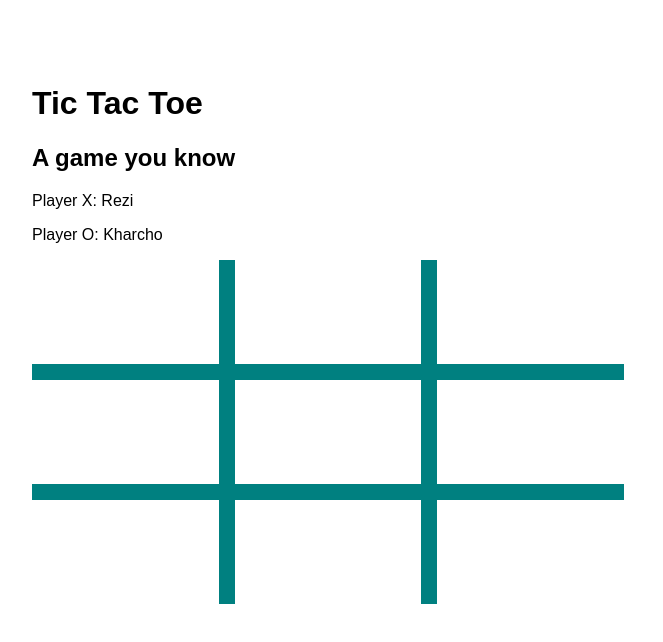
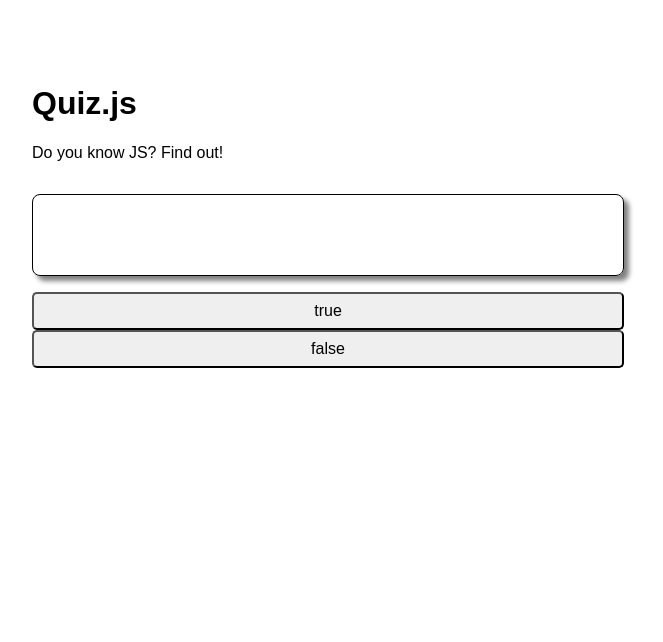
Before and after one commit to rezis-work/js-verse-two, a plain HTML site: page index.html in a window 1280 px wide. Shown: the whole page, without its empty margins (312-975 px from the left). Drawn offline with Linux system fonts and the light colour scheme.

Commit message:
quiz game

```diff
--- a/index.html
+++ b/index.html
@@ -2,7 +2,7 @@
 <html lang="en-US">
   <head>
     <meta charset="utf-8" />
-    <title>JavaScripTacToe</title>
+    <title>Quiz.js</title>
     <style>
       body {
         margin: 1rem auto;
@@ -13,51 +13,90 @@
         width: 50%;
         margin: 1em auto;
       }
-      #board {
+      main {
+        min-width: 25rem;
         max-width: 50%;
-        margin: 1em auto;
-        display: grid;
-        grid-template-columns: 1fr 1fr 1fr;
-        grid-template-rows: 1fr 1fr 1fr;
-        grid-gap: 1rem;
-        background-color: teal;
+        margin: 0px auto;
+        display: flex;
+        flex-direction: column;
       }
-      .square {
-        min-height: 1.3em;
+      #statement {
+        border: 1px solid black;
+        border-radius: 0.5rem;
+        box-shadow: 5px 5px 5px gray;
+        padding: 1rem;
+        font-size: x-large;
         text-align: center;
-        background-color: white;
-        font-size: 5rem;
-        font-family: monospace;
-        color: black;
+        margin: 1rem 0px;
+        min-height: 2em;
+      }
+      #explanation {
+        padding: 1rem;
+        text-align: center;
+      }
+      #options {
+        width: 100%;
+        display: flex;
+        flex-direction: column;
+      }
+      button {
+        padding: 0.5rem;
+        font-size: medium;
+        border-radius: 5px;
+      }
+      .correct {
+        background-color: lightgreen;
+      }
+      .incorrect {
+        background-color: lightpink;
       }
     </style>
   </head>
   <body>
     <header>
-      <h1>Tic Tac Toe</h1>
-      <h2>A game you know</h2>
-
-      <div id="players">
-        <p id="p1" class="player">
-          Player <span id="p1-symbol">X</span>: <span id="p1-name">Rezi</span>
-        </p>
-        <p id="p2" class="player">
-          Player <span id="p2-symbol">O</span>:
-          <span id="p2-name">Kharcho</span>
-        </p>
-      </div>
+      <h1>Quiz.js</h1>
+      <p>Do you know JS? Find out!</p>
     </header>
 
-    <div id="board">
-      <div class="square"></div>
-      <div class="square"></div>
-      <div class="square"></div>
-      <div class="square"></div>
-      <div class="square"></div>
-      <div class="square"></div>
-      <div class="square"></div>
-      <div class="square"></div>
-      <div class="square"></div>
-    </div>
+    <main>
+      <div id="statement"></div>
+
+      <div id="options">
+        <button name="true" value="true">true</button>
+        <button name="false" value="false">false</button>
+      </div>
+
+      <div id="explanation"></div>
+    </main>
   </body>
+
+  <script type="text/javascript">
+    // TODO 1: Declare & assign variables pointing to the corresponding element(s)
+    // statement should be the "statement" div
+    // optionButtons should be all the elements within the "options" div
+    // explanation should be the "explanation" div
+
+    // TODO 2: Declare & assign a variable called fact
+    // Its value should be an object with a statement, true/false answer, and explanation
+
+    // TODO 3: Set the text of the statement element to the fact's statement
+
+    // TODO 4: Declare disable & enable functions to set or remove the "disabled" attribute from a given button element
+    // disable(button) should set the button element's attribute "disabled" to the value ""
+    // enable(button) should remove the attribute "disabled" from the button element
+
+    // TODO 5: Declare an isCorrect function that compares a guess to the right answer
+    // isCorrect(guess) should return true if the guess matches the fact's answer
+
+    // TODO 6A: Use a for loop to add a click event listener to each of the optionButtons
+    // TODO 6B: Within the event handler function, display the fact's explanation by setting the text of the explanation element
+
+    // TODO 7: Within the event handler function,
+    // Use a for loop to disable all the option buttons
+
+    // TODO 8: Within the event handler function,
+    // Get the guessed value from the clicked button
+    // Use a conditional to compare the guess to the fact's answer
+    // and add the "correct"/"incorrect" class as appropriate
+  </script>
 </html>
```
